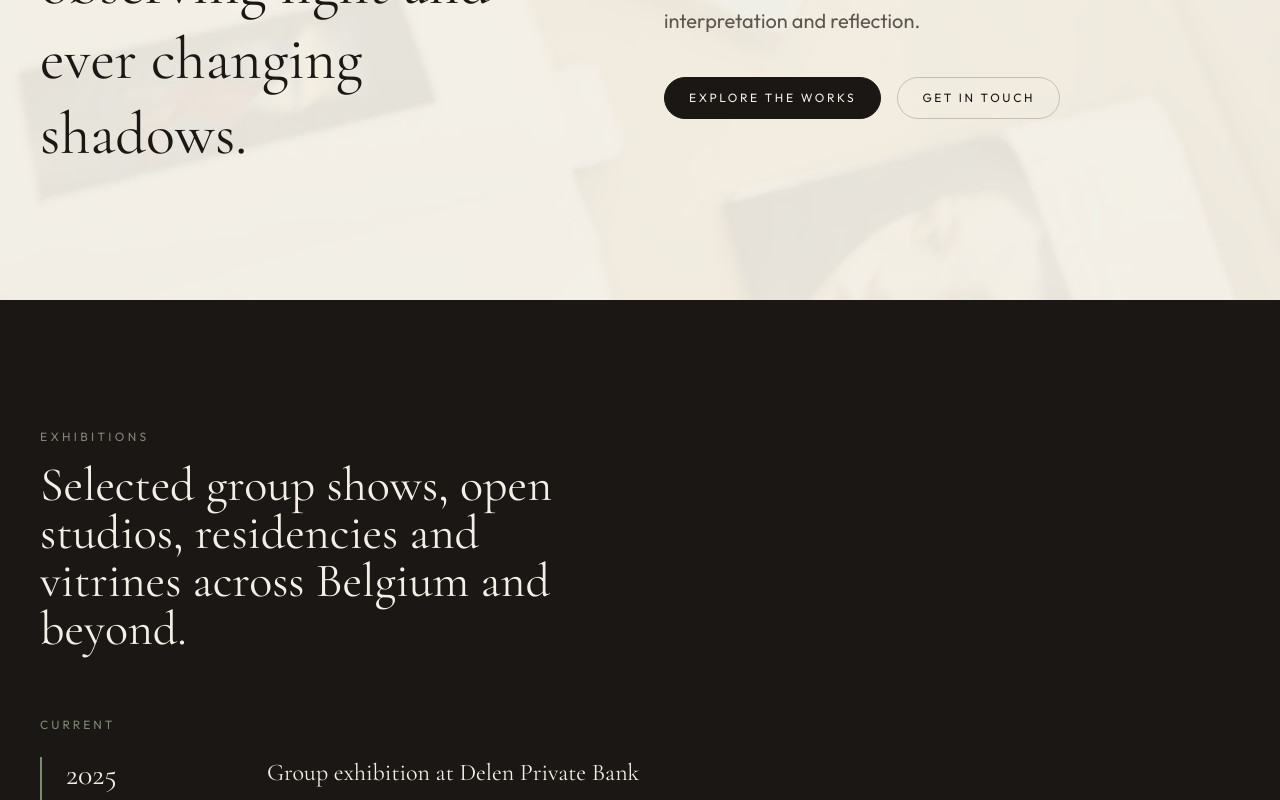
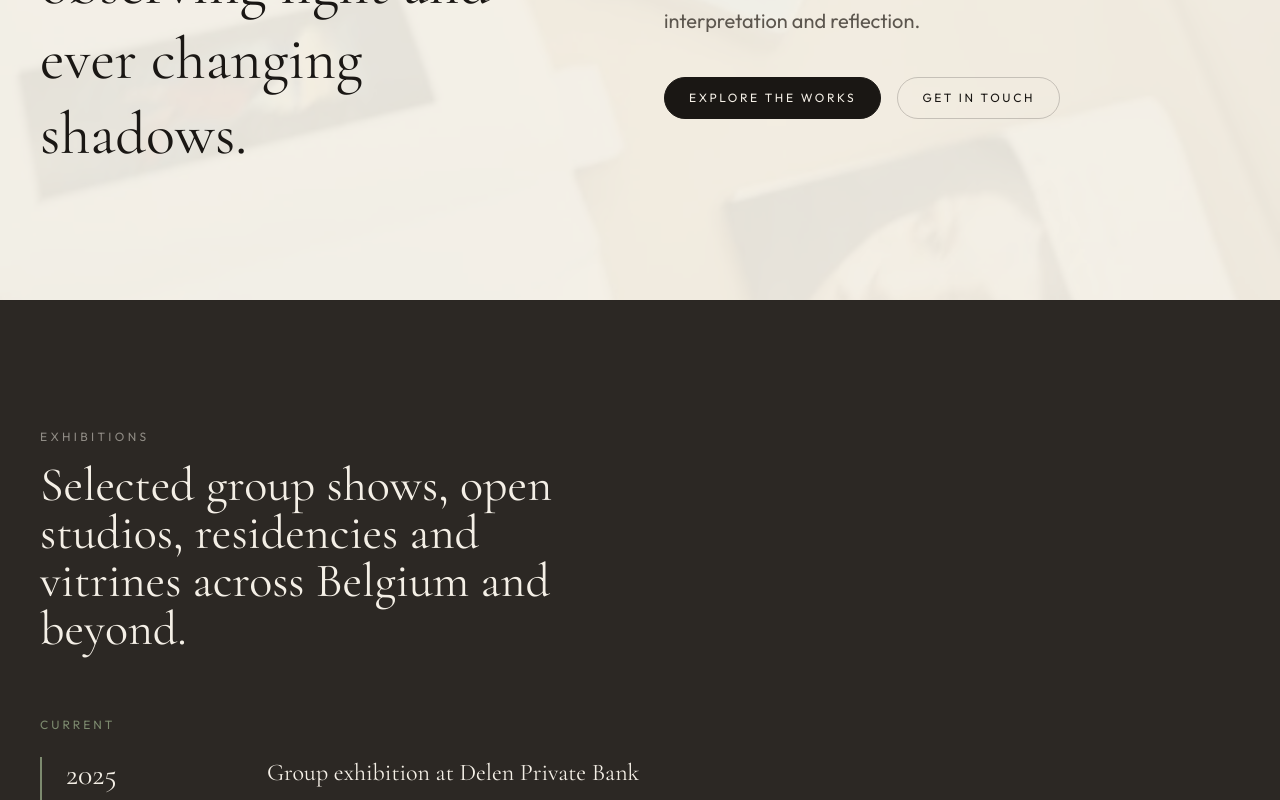
Before and after one commit to BeCreativeRuben/IsabellaBilliet, a Next.js app: page /en/about in a window 1280 px wide. Shown: the part 3349-4149 px from the top of the page. Built offline with nearby package versions, Linux system fonts and the light colour scheme.

Commit message:
Slightly lighten About exhibitions timeline background.

```diff
--- a/src/components/about/AboutPageSections.tsx
+++ b/src/components/about/AboutPageSections.tsx
@@ -233,7 +233,7 @@ export async function AboutPageSections({ locale }: Props) {
       </section>
 
       {/* Exhibitions timeline */}
-      <section className="border-t border-ink/5 bg-ink py-24 text-cream md:py-32">
+      <section className="border-t border-ink/5 bg-[#2c2824] py-24 text-cream md:py-32">
         <div className="mx-auto max-w-7xl px-6 md:px-10">
           <RevealOnScroll>
             <p className="text-xs tracking-[0.28em] text-cream/50 uppercase">
```
